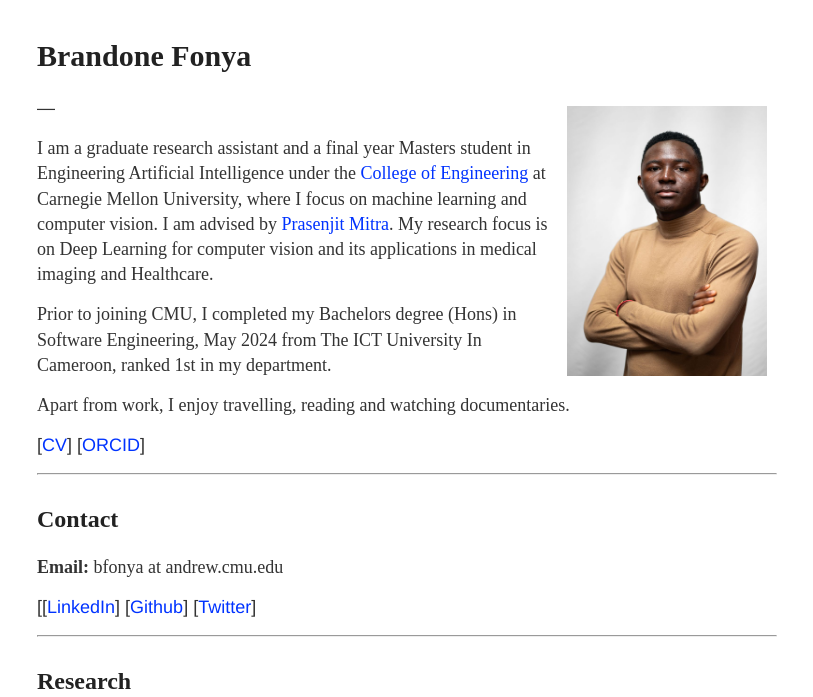
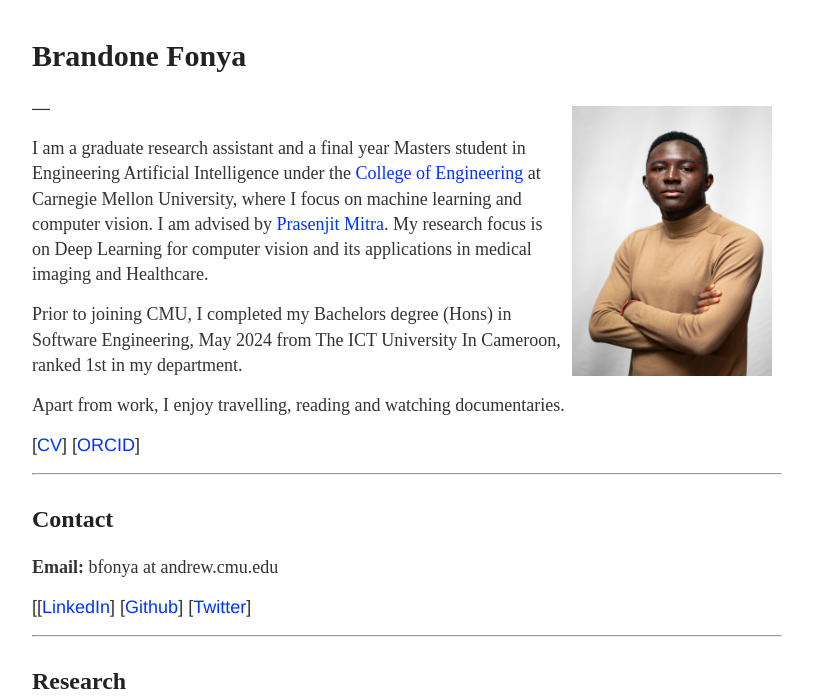
Before and after one commit to FonyaBrandone/FonyaBrandone.github.io, a Jekyll site: the page built from index.md, in a window 1280 px wide. Shown: the top 697 px of the page, without its empty margins (233-1046 px from the left). Built offline with Jekyll 4.4.1, drawn with Linux system fonts in a browser that asks for light colours; grey boxes are pictures that could not be loaded.

Commit message:
updated body container width

```diff
--- a/css/main.scss
+++ b/css/main.scss
@@ -17,7 +17,7 @@ body {
 
 .container {
   margin: 0 auto;
-  max-width: 740px;
+  max-width: 750px;
   padding: 0 10px;
   width: 100%;
 }
```
